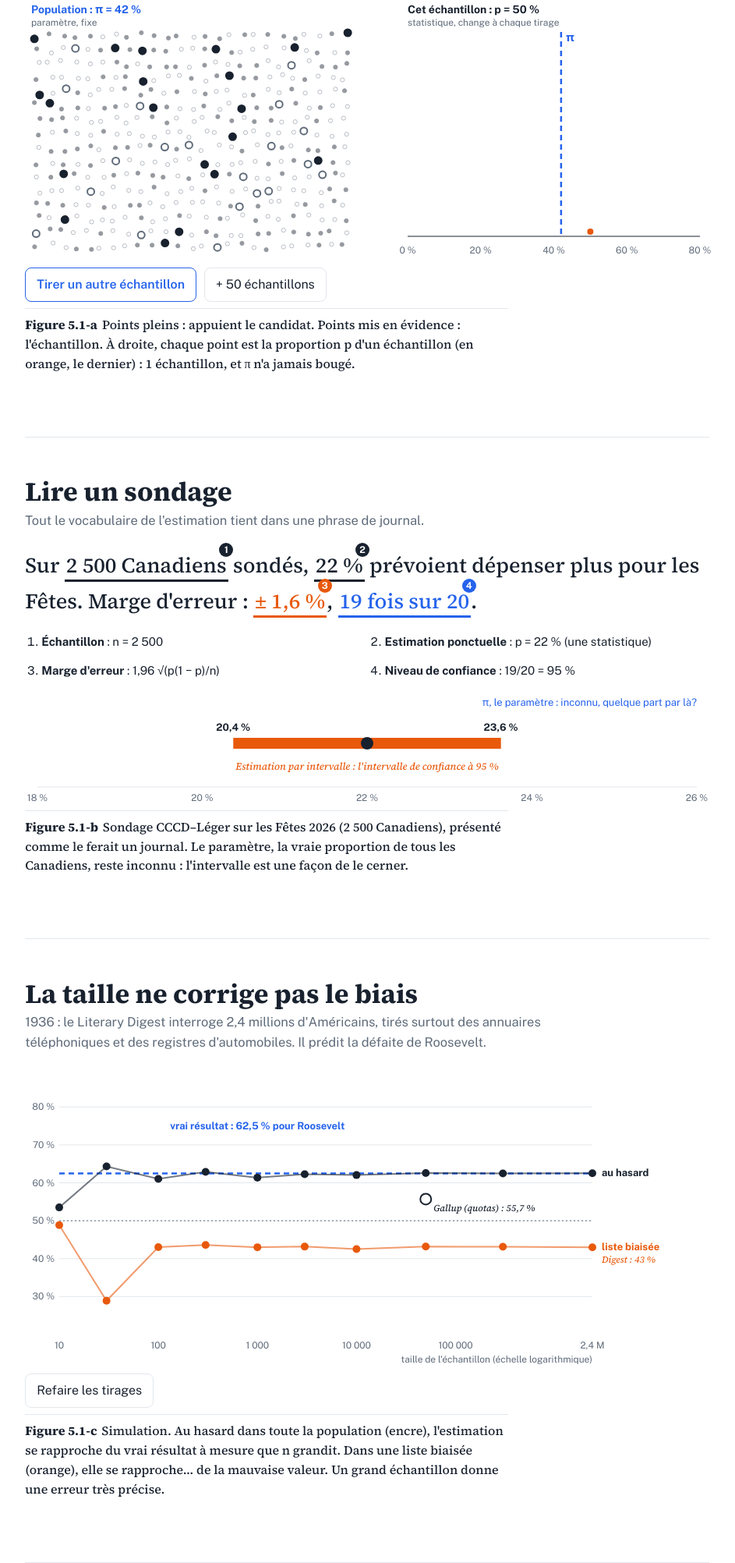
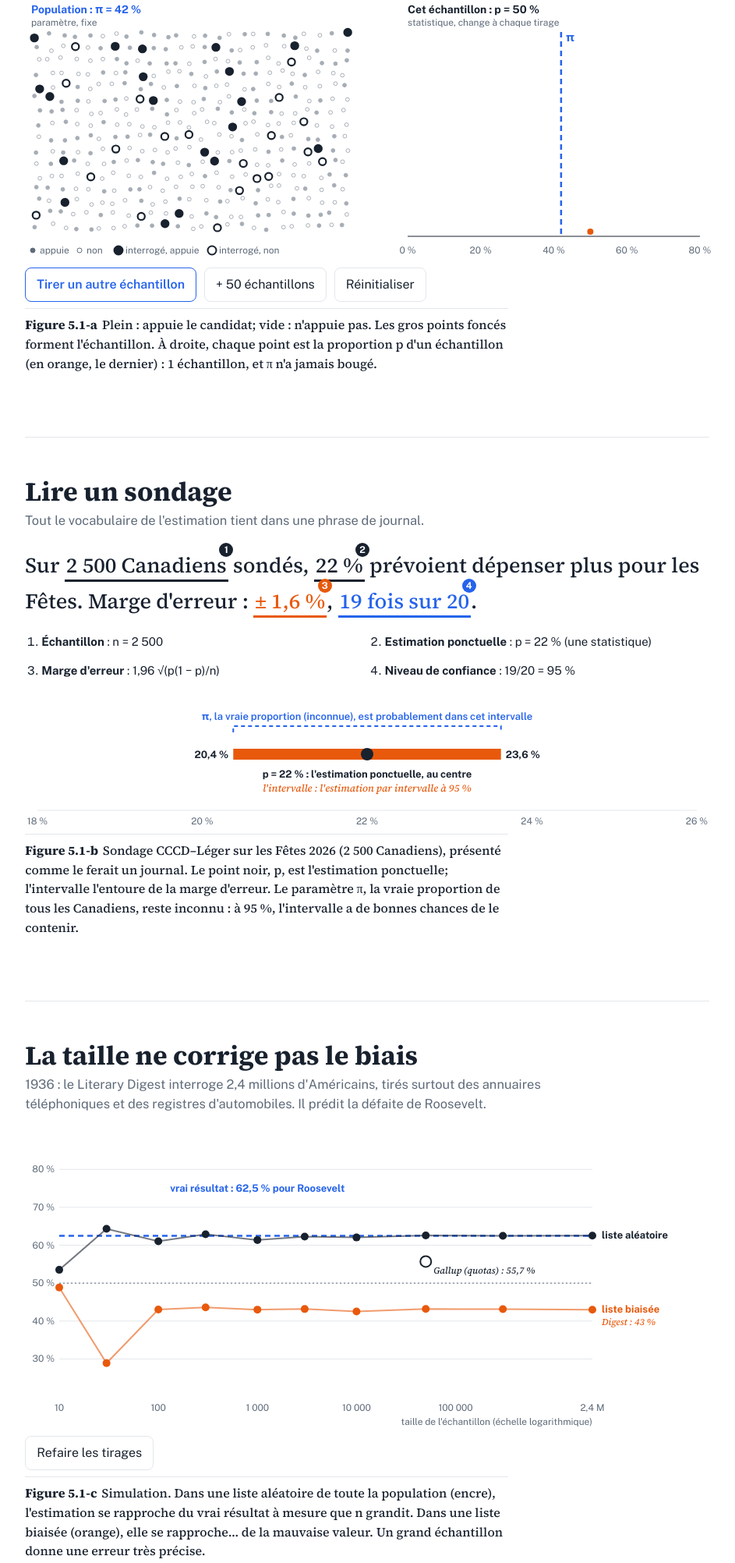
Before and after one commit to royalty303/prob-stats, a plain HTML site: page 5-1-sondages.html in a window 1280 px wide. Shown: the part 445-2449 px from the top of the page at 78% size, without its empty margins (169-1112 px from the left). Drawn offline with nearby package versions, Linux system fonts and the light colour scheme.

Commit message:
5.1 : légende et réinitialisation de la figure a, annotations de l'intervalle, liste aléatoire, nouvelles valeurs d'agrégation
Co-Authored-By: Claude Opus 5.5 <noreply@anthropic.com>
Claude-Session: https://claude.ai/code/session_01QzDfvqDrpHD83tChmdpsNU

```diff
--- a/5-1-sondages.html
+++ b/5-1-sondages.html
@@ -29,7 +29,7 @@
         <div class="fig" style="--h:330px;--hm:300px"><svg id="f51a" role="img" aria-label="Population de 400 points et échantillon de 40"></svg></div>
         <div class="fig" style="--h:330px;--hm:240px"><svg id="f51a2" role="img" aria-label="Proportions des échantillons successifs"></svg></div>
       </div>
-      <div class="tools"><button class="go" id="b51a">Tirer un autre échantillon</button><button id="b51a2">+ 50 échantillons</button></div>
+      <div class="tools"><button class="go" id="b51a">Tirer un autre échantillon</button><button id="b51a2">+ 50 échantillons</button><button id="b51a3">Réinitialiser</button></div>
       <figcaption id="c51a"></figcaption></figure>
   </section>
 
@@ -38,8 +38,8 @@
     <p class="lead">Tout le vocabulaire de l'estimation tient dans une phrase de journal.</p>
     <figure>
       <div class="anat" id="anat"></div>
-      <div class="fig" style="--h:150px"><svg id="f51b" role="img" aria-label="Intervalle de confiance sur un axe"></svg></div>
-      <figcaption><span class="fn">Figure 5.1-b</span>Sondage CCCD–Léger sur les Fêtes 2026 (2 500 Canadiens), présenté comme le ferait un journal. Le paramètre, la vraie proportion de tous les Canadiens, reste inconnu : l'intervalle est une façon de le cerner.</figcaption></figure>
+      <div class="fig" style="--h:180px"><svg id="f51b" role="img" aria-label="Intervalle de confiance sur un axe"></svg></div>
+      <figcaption><span class="fn">Figure 5.1-b</span>Sondage CCCD–Léger sur les Fêtes 2026 (2 500 Canadiens), présenté comme le ferait un journal. Le point noir, p, est l'estimation ponctuelle; l'intervalle l'entoure de la marge d'erreur. Le paramètre π, la vraie proportion de tous les Canadiens, reste inconnu : à 95 %, l'intervalle a de bonnes chances de le contenir.</figcaption></figure>
   </section>
 
   <section class="part">
@@ -48,7 +48,7 @@
     <figure>
       <div class="fig" style="--h:380px"><svg id="f51c" role="img" aria-label="Estimations selon la taille de l'échantillon, liste biaisée et tirage au hasard"></svg></div>
       <div class="tools"><button id="b51c">Refaire les tirages</button></div>
-      <figcaption><span class="fn">Figure 5.1-c</span>Simulation. Au hasard dans toute la population (encre), l'estimation se rapproche du vrai résultat à mesure que n grandit. Dans une liste biaisée (orange), elle se rapproche… de la mauvaise valeur. Un grand échantillon donne une erreur très précise.</figcaption></figure>
+      <figcaption><span class="fn">Figure 5.1-c</span>Simulation. Dans une liste aléatoire de toute la population (encre), l'estimation se rapproche du vrai résultat à mesure que n grandit. Dans une liste biaisée (orange), elle se rapproche… de la mauvaise valeur. Un grand échantillon donne une erreur très précise.</figcaption></figure>
   </section>
 
   <section class="part">
@@ -57,7 +57,7 @@
     <figure>
       <div class="tools">
         <div><div style="font-size:14px;color:var(--mute);margin-bottom:4px">Critères utilisés</div><div class="seg" id="crit51"><button data-c="t" aria-pressed="true">Taille</button><button data-c="r" aria-pressed="true">Récence</button><button data-c="f" aria-pressed="true">Fiabilité</button></div></div>
-        <label>Poids de récence<select id="rec51"><option value="cours">Fixés : 30 / 20 / 50 %</option><option value="expo">Exponentiels (demi-vie)</option></select></label>
+        <label>Poids de récence<select id="rec51"><option value="cours">Fixés : 15 / 35 / 50 %</option><option value="expo">Exponentiels (demi-vie)</option></select></label>
       </div>
       <div class="slider" id="hl51" hidden><label for="sl51">Demi-vie</label><input type="range" id="sl51" min="1" max="14" value="4"><output id="o51"></output></div>
       <div class="fig" style="--h:300px"><svg id="f51d" role="img" aria-label="Trois sondages et leur agrégat pondéré"></svg></div>
--- a/assets/s5-1.js
+++ b/assets/s5-1.js
@@ -8,35 +8,43 @@ const POP=[];for(let i=0;i<NP;i++)POP.push({x:(i%25+.5+(rnd()-.5)*.5)/25,y:(Math
 {const idx=[...POP.keys()].sort(()=>rnd()-.5).slice(0,Math.round(NP*PI));idx.forEach(i=>POP[i].t=true)}
 let S=new Set(),hist=[];
 function tirer(){const a=[...POP.keys()];for(let i=a.length-1;i>0;i--){const j=Math.floor(Math.random()*(i+1));[a[i],a[j]]=[a[j],a[i]]}S=new Set(a.slice(0,NS));hist.push([...S].filter(i=>POP[i].t).length/NS)}
-const fa=fig('f51a',(W,H,m)=>{const pt=34,X=v=>8+v*(W-16),Y=v=>pt+v*(H-pt-8);let s='';
+const fa=fig('f51a',(W,H,m)=>{const pt=34,pbL=26,X=v=>8+v*(W-16),Y=v=>pt+v*(H-pt-pbL-8);let s='';
+  const ly=H-8,lg=(x,f,big,l)=>`<circle cx="${x}" cy="${ly-4}" r="${big?5.5:3}" fill="${f?(big?C.ink:C.mute):'var(--bg)'}" stroke="${big?C.ink:C.mute}" stroke-width="${big?2:1}"/>`+txt(x+9,ly,l,{fs:12,c:C.mute});
+  s+=lg(10,1,0,m?'appuie':'appuie')+lg(m?70:76,0,0,m?'non':'n\'appuie pas')+lg(m?120:180,1,1,m?'interrogé, appuie':'interrogé, appuie')+lg(m?240:320,0,1,m?'interrogé, non':'interrogé, n\'appuie pas');
   s+=txt(8,14,'Population : π = 42 %',{c:C.blue,w:700,fs:14})+txt(8,30,'paramètre, fixe',{c:C.mute,fs:12});
-  POP.forEach((p,i)=>{const on=S.has(i),r=on?(m?4.5:5.5):(m?2.6:3.2);
-    s+=`<circle cx="${X(p.x)}" cy="${Y(p.y)}" r="${r}" fill="${p.t?C.ink:'var(--bg)'}" stroke="${p.t?C.ink:C.mute}" stroke-width="${on?2:1}" opacity="${on?1:.45}"/>`});
+  POP.forEach((p,i)=>{if(S.has(i))return;const r=m?2.4:3;
+    s+=`<circle cx="${X(p.x)}" cy="${Y(p.y)}" r="${r}" fill="${p.t?C.mute:'var(--bg)'}" stroke="${C.mute}" stroke-width="1" opacity=".55"/>`});
+  POP.forEach((p,i)=>{if(!S.has(i))return;const r=m?4.6:5.8;
+    s+=`<circle cx="${X(p.x)}" cy="${Y(p.y)}" r="${r}" fill="${p.t?C.ink:'var(--bg)'}" stroke="${C.ink}" stroke-width="2.2"/>`});
   return s});
 const fa2=fig('f51a2',(W,H,m)=>{const pl=40,pr=12,pt=34,pb=30,X=v=>pl+v/.8*(W-pl-pr),cur=hist[hist.length-1];let s='';
   s+=txt(pl,14,`Cet échantillon : p = ${fr(cur*100,1)} %`,{w:700,fs:14})+txt(pl,30,'statistique, change à chaque tirage',{c:C.mute,fs:12});
   [0,.2,.4,.6,.8].forEach(t=>s+=txt(X(t),H-8,fr(t*100,0)+' %',{a:'middle',fs:12,c:C.mute}));
   s+=`<line x1="${pl}" x2="${W-pr}" y1="${H-pb}" y2="${H-pb}" stroke="${C.ink}"/>`;
+  const cnt={};hist.forEach(v=>{const k=Math.round(v*NS);cnt[k]=(cnt[k]||0)+1});const mx=Math.max(...Object.values(cnt)),avail=H-pb-pt-30,dy=Math.min(9,avail/mx),rr=Math.max(1.6,Math.min(4,dy*.45));
   const col={};hist.forEach((v,i)=>{const k=Math.round(v*NS);col[k]=(col[k]||0)+1;const last=i===hist.length-1;
-    s+=`<circle cx="${X(v)}" cy="${H-pb-6-(col[k]-1)*9}" r="4" fill="${last?C.org:C.ink}"/>`});
+    s+=`<circle cx="${X(v)}" cy="${H-pb-rr-2-(col[k]-1)*dy}" r="${last?Math.max(rr,3.5):rr}" fill="${last?C.org:C.ink}"/>`});
   s+=`<line x1="${X(PI)}" x2="${X(PI)}" y1="${pt+4}" y2="${H-pb}" stroke="${C.blue}" stroke-width="2.5" stroke-dasharray="7 5"/>`+txt(X(PI)+6,pt+16,'π',{c:C.blue,w:700,fs:15});
   return s});
-function capA(){$('c51a').innerHTML=`<span class="fn">Figure 5.1-a</span>Points pleins : appuient le candidat. Points mis en évidence : l'échantillon. À droite, chaque point est la proportion p d'un échantillon (en orange, le dernier) : ${hist.length} échantillon${hist.length>1?'s':''}, et π n'a jamais bougé.`}
+function capA(){$('c51a').innerHTML=`<span class="fn">Figure 5.1-a</span>Plein : appuie le candidat; vide : n'appuie pas. Les gros points foncés forment l'échantillon. À droite, chaque point est la proportion p d'un échantillon (en orange, le dernier) : ${hist.length} échantillon${hist.length>1?'s':''}, et π n'a jamais bougé.`}
 $('b51a').onclick=()=>{tirer();fa();fa2();capA()};
 $('b51a2').onclick=()=>{for(let i=0;i<50;i++)tirer();fa();fa2();capA()};
+$('b51a3').onclick=()=>{hist=[];tirer();fa();fa2();capA()};
 tirer();fa();fa2();capA();
 
 /* Figure b : anatomie d'un sondage */
 const p0=.22,n0=2500,me0=1.96*Math.sqrt(p0*(1-p0)/n0);
 $('anat').innerHTML=`<p class="phr">Sur <span class="tg" data-n="1">2 500 Canadiens</span> sondés, <span class="tg o" data-n="2">22 %</span> prévoient dépenser plus pour les Fêtes. Marge d'erreur : <span class="tg r" data-n="3">± ${fx(me0*100,1)} %</span>, <span class="tg b" data-n="4">19 fois sur 20</span>.</p>
 <ol class="leg"><li><b>Échantillon</b> : n = 2 500</li><li><b>Estimation ponctuelle</b> : p = 22 % (une statistique)</li><li><b>Marge d'erreur</b> : 1,96 √(p(1 − p)/n)</li><li><b>Niveau de confiance</b> : 19/20 = 95 %</li></ol>`;
-fig('f51b',(W,H,m)=>{const pl=16,pr=16,lo=.18,hi=.26,X=v=>pl+(v-lo)/(hi-lo)*(W-pl-pr),y=70;let s='';
+fig('f51b',(W,H,m)=>{const pl=16,pr=16,lo=.18,hi=.26,X=v=>pl+(v-lo)/(hi-lo)*(W-pl-pr),y=84;let s='';
   [.18,.2,.22,.24,.26].forEach(t=>s+=txt(X(t),H-6,fr(t*100,0)+' %',{a:'middle',fs:12,c:C.mute}));
   s+=`<line x1="${pl}" x2="${W-pr}" y1="${H-24}" y2="${H-24}" stroke="${C.line}"/>`;
   s+=`<line x1="${X(p0-me0)}" x2="${X(p0+me0)}" y1="${y}" y2="${y}" stroke="${C.org}" stroke-width="14"/><circle cx="${X(p0)}" cy="${y}" r="8" fill="${C.ink}"/>`;
-  s+=txt(X(p0-me0),y-16,fx((p0-me0)*100,1)+' %',{a:'middle',fs:13,w:700})+txt(X(p0+me0),y-16,fx((p0+me0)*100,1)+' %',{a:'middle',fs:13,w:700});
-  s+=txt(X(p0),y+34,m?'intervalle de confiance à 95 %':'Estimation par intervalle : l\'intervalle de confiance à 95 %',{a:'middle',fs:13,c:C.org,it:1});
-  s+=txt(W-pr,22,m?'π : inconnu':'π, le paramètre : inconnu, quelque part par là?',{a:'end',fs:13,c:C.blue});
+  s+=txt(X(p0-me0)-6,y+5,fx((p0-me0)*100,1)+' %',{a:'end',fs:13,w:700})+txt(X(p0+me0)+6,y+5,fx((p0+me0)*100,1)+' %',{fs:13,w:700});
+  s+=txt(X(p0),y+30,m?'p = 22 % : le centre':'p = 22 % : l\'estimation ponctuelle, au centre',{a:'middle',fs:13,w:700});
+  s+=txt(X(p0),y+48,m?'intervalle de confiance à 95 %':'l\'intervalle : l\'estimation par intervalle à 95 %',{a:'middle',fs:13,c:C.org,it:1});
+  const yb=y-36;s+=`<path d="M${X(p0-me0)},${yb+8}V${yb}H${X(p0+me0)}V${yb+8}" fill="none" stroke="${C.blue}" stroke-width="2" stroke-dasharray="5 4"/>`;
+  s+=txt(X(p0),yb-8,m?'π est probablement ici':'π, la vraie proportion (inconnue), est probablement dans cet intervalle',{a:'middle',fs:13,c:C.blue,w:600});
   return s});
 
 /* Figure c : Literary Digest */
@@ -51,20 +59,20 @@ const fc=fig('f51c',(W,H,m)=>{const pl=44,pr=m?16:150,pt=24,pb=40,lx=Math.log10,
   const line=(A,c)=>{let d='';A.forEach((v,i)=>d+=(d?'L':'M')+X(NN[i])+','+Y(v));return `<path d="${d}" fill="none" stroke="${c}" stroke-width="2" opacity=".6"/>`+A.map((v,i)=>`<circle cx="${X(NN[i])}" cy="${Y(v)}" r="5" fill="${c}"/>`).join('')};
   s+=line(RA,C.ink)+line(BI,C.org);
   const lx2=X(2400000);
-  if(!m){s+=txt(lx2+12,Y(RA[RA.length-1])+4,'au hasard',{w:700,fs:13})+txt(lx2+12,Y(BI[BI.length-1])+4,'liste biaisée',{w:700,fs:13,c:C.org})+txt(lx2+12,Y(BI[BI.length-1])+20,'Digest : 43 %',{fs:12,c:C.org,it:1});
+  if(!m){s+=txt(lx2+12,Y(RA[RA.length-1])+4,'liste aléatoire',{w:700,fs:13})+txt(lx2+12,Y(BI[BI.length-1])+4,'liste biaisée',{w:700,fs:13,c:C.org})+txt(lx2+12,Y(BI[BI.length-1])+20,'Digest : 43 %',{fs:12,c:C.org,it:1});
     s+=`<circle cx="${X(50000)}" cy="${Y(.557)}" r="7" fill="none" stroke="${C.ink}" stroke-width="2"/>`+txt(X(50000)+10,Y(.557)+16,'Gallup (quotas) : 55,7 %',{fs:12,it:1,halo:1})}
   return s});
 $('b51c').onclick=()=>{sim();fc()};sim();fc();
 
 /* Figure d : agrégation */
-const SD=[{n:'Sondeur 1',v:42,t:1000,a:4,f:25,rc:30},{n:'Sondeur 2',v:48,t:1500,a:7,f:25,rc:20},{n:'Sondeur 3',v:44,t:500,a:1,f:50,rc:50}];
+const SD=[{n:'Sondeur 1',v:36,t:600,a:9,f:25,rc:15},{n:'Sondeur 2',v:45,t:1500,a:3,f:25,rc:35},{n:'Sondeur 3',v:47,t:1200,a:1,f:50,rc:50}];
 let on={t:true,r:true,f:true},mode='cours',hl=4;
 function poids(){const T=SD.reduce((a,s)=>a+s.t,0);let rec;
   if(mode==='cours')rec=SD.map(s=>s.rc);else{const w=SD.map(s=>.5**(s.a/hl)),sw=w.reduce((a,b)=>a+b,0);rec=w.map(x=>x/sw*100)}
   return SD.map((s,i)=>{const c={t:s.t/T*100,r:rec[i],f:s.f},act=Object.keys(on).filter(k=>on[k]);const fin=act.length?act.reduce((a,k)=>a+c[k],0)/act.length:100/3;return {...c,fin}})}
 const fd=fig('f51d',(W,H,m)=>{const P=poids(),agg=SD.reduce((a,s,i)=>a+P[i].fin/100*s.v,0),mean=SD.reduce((a,s)=>a+s.v,0)/3;
-  const pl=m?84:170,pr=16,pt=14,pb=30,lo=36,hi=54,X=v=>pl+(v-lo)/(hi-lo)*(W-pl-pr),rh=(H-pt-pb)/4;let s='';
-  [38,42,46,50,54].forEach(t=>s+=`<line x1="${X(t)}" x2="${X(t)}" y1="${pt}" y2="${H-pb}" stroke="${C.line}"/>`+txt(X(t),H-8,t+' %',{a:'middle',fs:12,c:C.mute}));
+  const pl=m?84:170,pr=16,pt=14,pb=30,lo=30,hi=54,X=v=>pl+(v-lo)/(hi-lo)*(W-pl-pr),rh=(H-pt-pb)/4;let s='';
+  [30,34,38,42,46,50,54].forEach(t=>s+=`<line x1="${X(t)}" x2="${X(t)}" y1="${pt}" y2="${H-pb}" stroke="${C.line}"/>`+txt(X(t),H-8,t+' %',{a:'middle',fs:12,c:C.mute}));
   SD.forEach((sd,i)=>{const y=pt+i*rh+rh/2,me=196*Math.sqrt(sd.v/100*(1-sd.v/100)/sd.t),r=4+P[i].fin/100*22;
     s+=txt(pl-12,y-2,sd.n,{a:'end',w:700,fs:14})+txt(pl-12,y+14,m?`n = ${fr(sd.t)}`:`n = ${fr(sd.t)} · il y a ${sd.a} j`,{a:'end',fs:12,c:C.mute});
     s+=`<line x1="${X(sd.v-me)}" x2="${X(sd.v+me)}" y1="${y}" y2="${y}" stroke="${C.org}" stroke-width="4" opacity=".7"/><circle cx="${X(sd.v)}" cy="${y}" r="${r}" fill="${C.ink}" opacity=".85"/>`;
@@ -73,7 +81,7 @@ const fd=fig('f51d',(W,H,m)=>{const P=poids(),agg=SD.reduce((a,s,i)=>a+P[i].fin/
   s+=txt(pl-12,y+5,'Agrégat',{a:'end',w:700,fs:15});
   s+=`<path d="M${X(agg)},${y-11}l11,11l-11,11l-11,-11z" fill="${C.ink}"/>`+txt(X(agg)+16,y+5,fx(agg,1)+' %',{w:700,fs:16,halo:1});
   s+=`<line x1="${X(mean)}" x2="${X(mean)}" y1="${y-14}" y2="${y+14}" stroke="${C.mute}" stroke-width="2" stroke-dasharray="3 2"/>`;
-  if(!m)s+=txt(X(mean),y+28,'moyenne simple',{a:'middle',fs:11,c:C.mute});
+  s+=txt(X(mean)-6,y+5,(m?'':'moyenne simple ')+fx(mean,1)+' %',{a:'end',fs:12,c:C.mute});
   $('c51d').innerHTML=`<span class="fn">Figure 5.1-d</span>La taille de chaque point montre son poids final; en orange, la marge d'erreur de chaque sondage. Prédiction : ${P.map((p,i)=>`${fx(p.fin/100,3)} × ${SD[i].v}`).join(' + ')} = <b>${fx(agg,1)} %</b>.`;
   const act=k=>on[k]?'':' class="off"',bar=(v,c)=>`<span class="mb"><i style="width:${v}%;background:${c}"></i></span>${fx(v,1)} %`;
   $('t51').innerHTML=`<thead><tr><th>Sondeur</th><th${act('t')}>Taille</th><th${act('r')}>Récence</th><th${act('f')}>Fiabilité</th><th>Poids final</th></tr></thead><tbody>`+P.map((p,i)=>`<tr><td>${SD[i].n}</td><td${act('t')}>${bar(p.t,C.mute)}</td><td${act('r')}>${bar(p.r,C.mute)}</td><td${act('f')}>${bar(p.f,C.mute)}</td><td><b>${bar(p.fin,C.ink)}</b></td></tr>`).join('')+'</tbody>';
```
